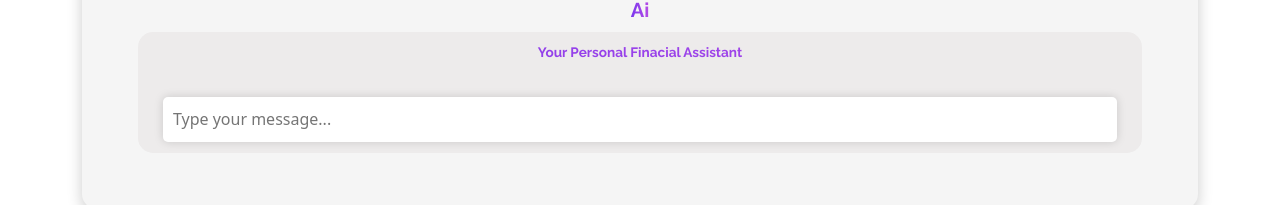
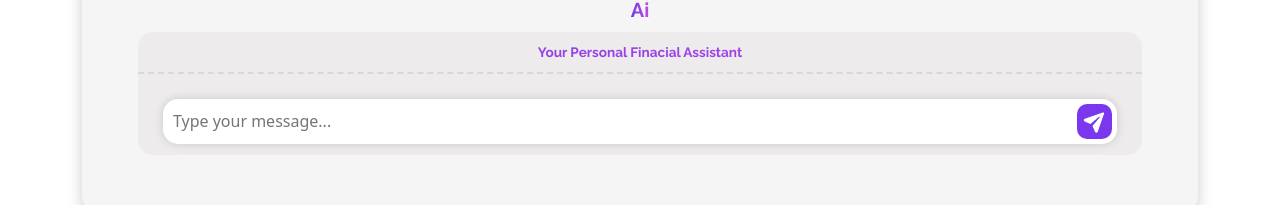
Before and after one commit to MaliceKy/VaultWise-Expense-AI-project, a React (Create React App) app: page /Dashboard in a window 1280 px wide. Shown: the part 490-695 px from the top of the page. Built offline with nearby package versions, Linux system fonts and the light colour scheme.

Commit message:
Added a send button to the ai text chat box

```diff
--- a/src/pages/Dash-board.js
+++ b/src/pages/Dash-board.js
@@ -3,6 +3,7 @@ import * as XLSX from 'xlsx';
 import { LineChart, Line, XAxis, YAxis, CartesianGrid, Tooltip, ResponsiveContainer } from 'recharts';
 import { Date } from 'core-js';
 import '../styles/Dash-board.css';
+import { ReactComponent as PlaneIcon } from '../assets/images/paper-plane-svgrepo-com.svg';
 
 // Dashboard Component
 const Dashboard = () => {
@@ -73,6 +74,10 @@ const handleNewUserMessage = (event) => {
         // TODO: Send message to GPT-3 and get response
       }
     }
+  };
+
+  const handleSendClick = () => {
+    // TODO: Send message to GPT-3 and get response
   };
 
   // Scroll to bottom of chat container when a new message is added
@@ -234,6 +239,7 @@ const handleNewUserMessage = (event) => {
                     placeholder="Type your message..."
                     onKeyDown={handleNewUserMessage}
                   />
+                  <button className="send-button" onClick={handleSendClick}><PlaneIcon className="sendIcon"/></button>
                 </div>
               </div>
             </div>
--- a/src/styles/Dash-board.css
+++ b/src/styles/Dash-board.css
@@ -257,6 +257,7 @@
     overflow-y: auto;
     background-color: #edebeb;
     padding: 10px;
+    border-top: 2px dashed #d8d8d8;
 }
 
 .chat-message {
@@ -291,6 +292,7 @@
     border-bottom-right-radius: 15px;
     width: 100%;
     text-align: center;
+    position: relative;
 }
 
 .chat-input {
@@ -298,9 +300,27 @@
     height: 45px;
     padding: 10px;
     border: none;
-    border-radius: 5px;
+    border-radius: 15px;
     box-shadow: 0px 0px 10px rgba(0, 0, 0, 0.15);
     font-size: 16px;
     resize: none;
     margin: 5px;
+    padding-right: 50px;
   }
+
+.send-button {
+    position: absolute;
+    height: 35px;
+    width: 35px;
+    border: none;
+    border-radius: 10px;
+    background-color: #7a37ed;
+    color: white;
+    cursor: pointer;
+    margin: 10px;
+    right: 20px;
+}
+
+.sendIcon{
+    fill: white;
+}
```
Also changed, not shown: src/assets/images/paper-plane-svgrepo-com.svg (added). Lines whose indentation alone changed are shown as unchanged.
